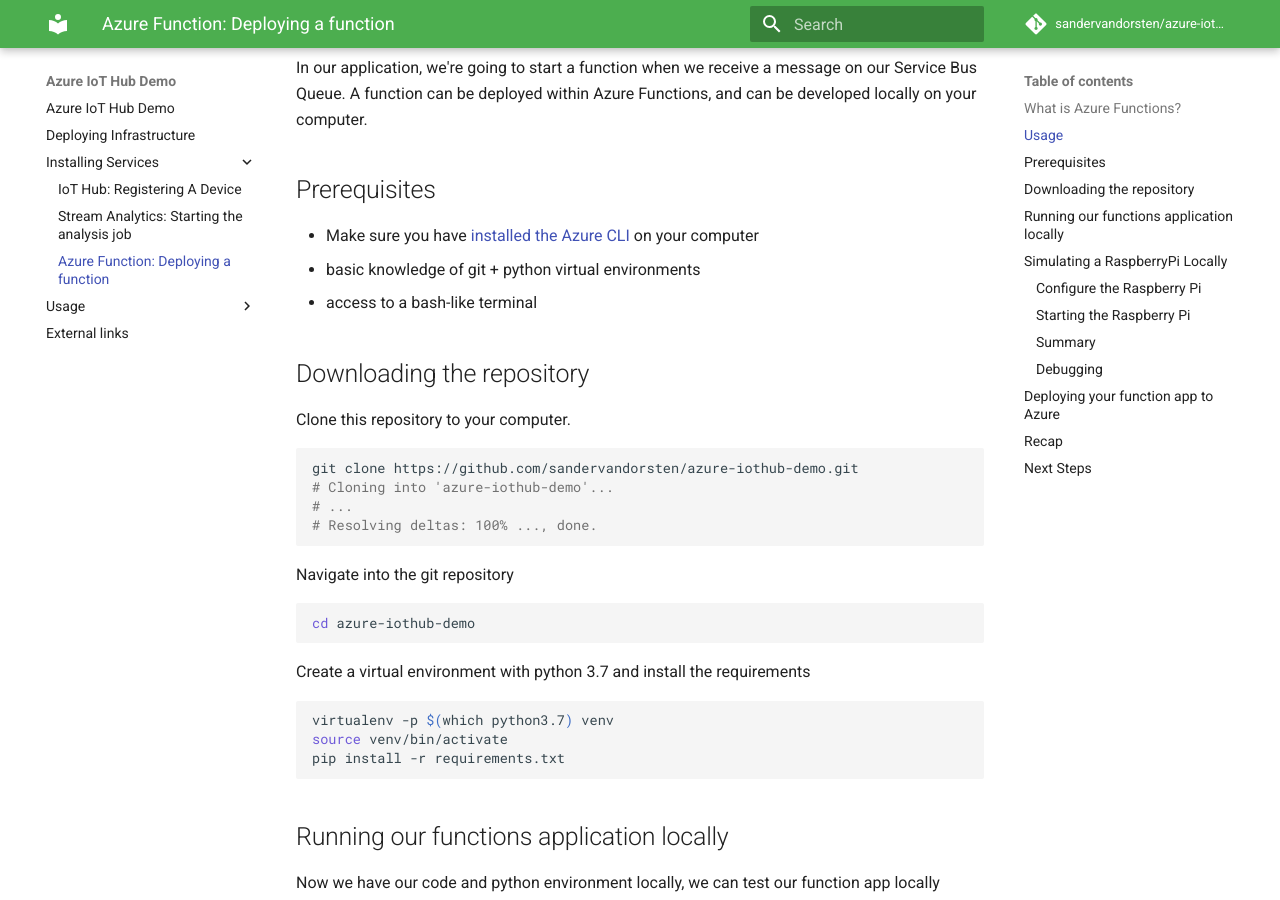
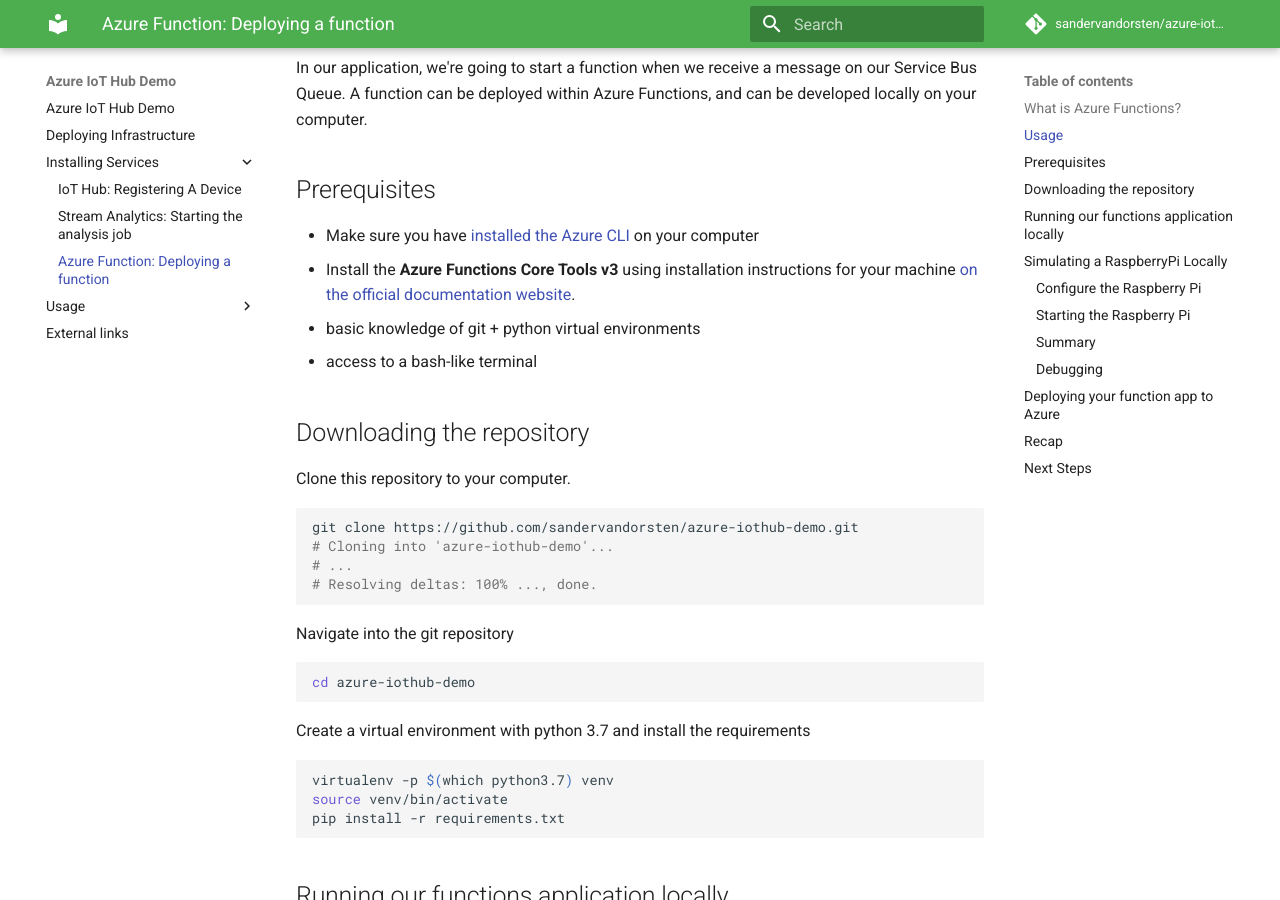
Before and after one commit to sandervandorsten/azure-iothub-demo, an MkDocs documentation site: the page built from docs/Installation/function.md, in a window 1280 px wide and 900 px high, scrolled down 762 px. Built offline with MkDocs 1.6.1 and Material for MkDocs 9.7.7, drawn with Linux system fonts in a browser that asks for light colours; comment, search, counter and statistics services are not loaded.

Commit message:
added prerequisites for Azure Functions Core Tools v3

```diff
--- a/docs/Installation/function.md
+++ b/docs/Installation/function.md
@@ -10,6 +10,7 @@
 
 ## Prerequisites
 - Make sure you have [installed the Azure CLI](https://docs.microsoft.com/en-us/cli/azure/install-azure-cli?view=azure-cli-latest) on your computer
+- Install the **Azure Functions Core Tools v3** using installation instructions for your machine [on the official documentation website](https://github.com/Azure/azure-functions-core-tools).
 - basic knowledge of git + python virtual environments
 - access to a bash-like terminal
 
```
